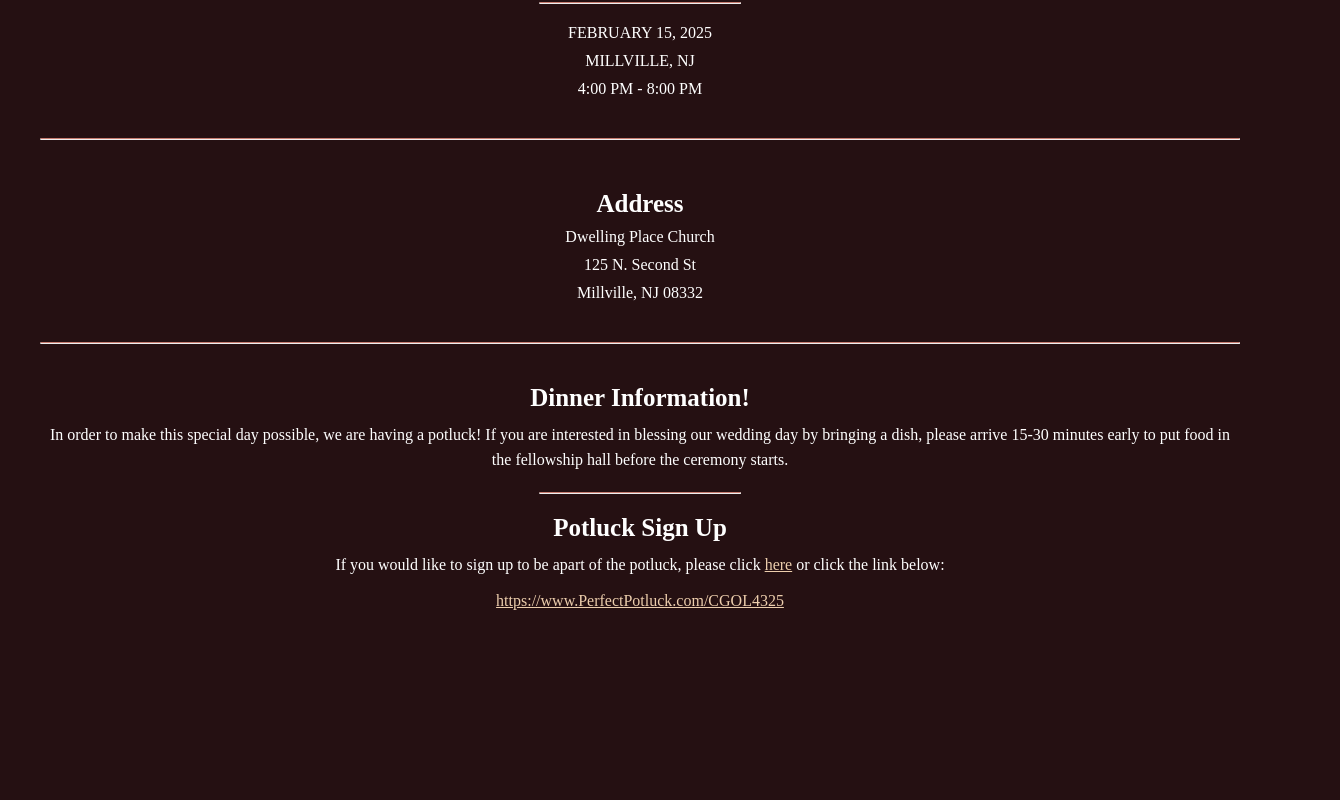
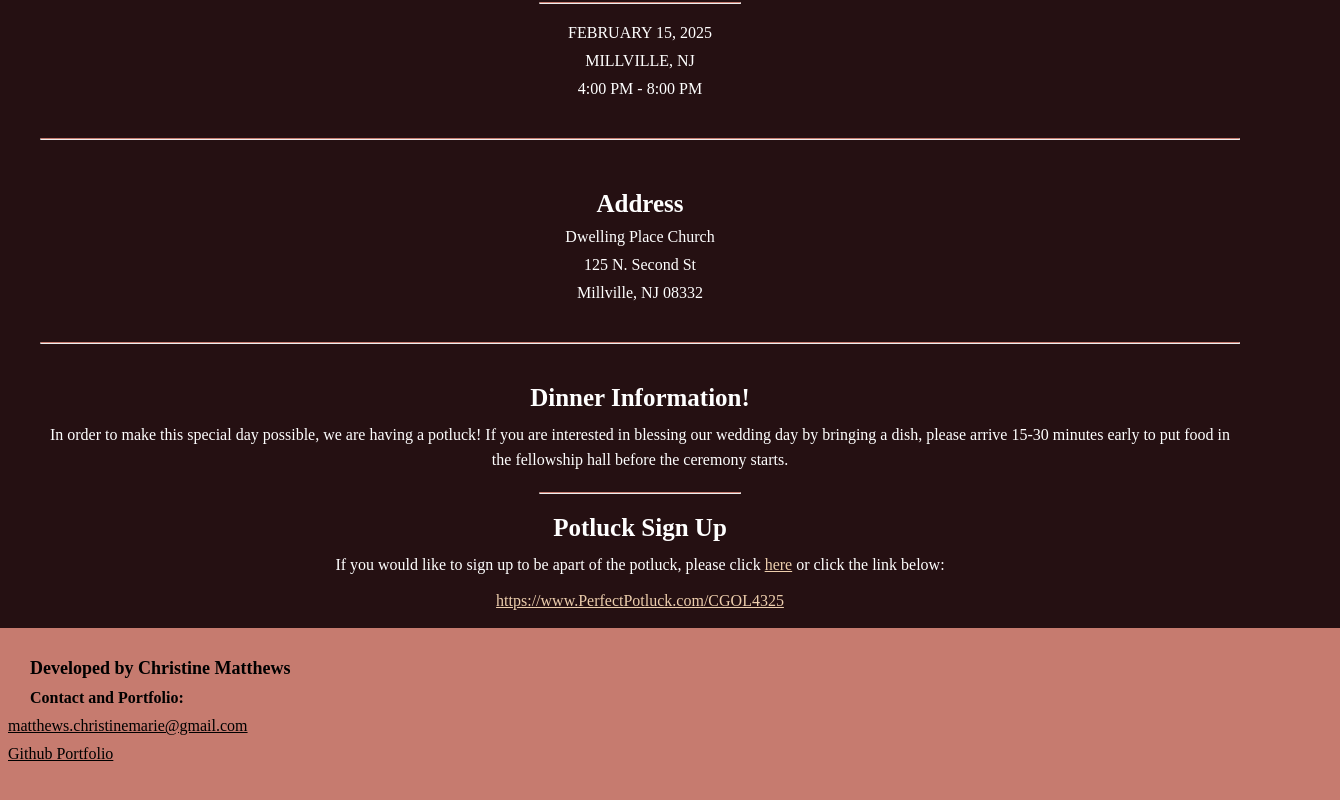
Before and after one commit to cmatthews3212/singer-wedding, a React (Vite) app: page / in a window 1280 px wide. Shown: the part 652-1452 px from the top of the page, 1340 px wide, since content can reach past the window. Before the commit the page ends 1302 px from the top, so only its background shows below. Built offline with nearby package versions, Linux system fonts and the light colour scheme.

Commit message:
add footer

```diff
--- a/src/App.css
+++ b/src/App.css
@@ -46,6 +46,7 @@
   background-color:	#251012;
 }
 
+
 /* header and nav */
 
 header {
@@ -81,7 +82,7 @@ header h1 {
   width: 100%;
   right: 0%;
   height: 100%;
-  margin-top: 50px;
+  margin-top: 60px;
 }
 
 .navItems ul li {
@@ -97,6 +98,9 @@ header h1 {
 
 }
 
+.nav-link.active {
+  color:#c67b6f;
+}
 
 /* Universal Pages */
 h2 {
@@ -171,3 +175,52 @@ a {
   justify-content: center;
   margin-top: 15px;
 }
+
+/* footer */
+
+#root {
+  position: relative;
+  min-height: 160vh;
+}
+footer {
+  background-color: #c67b6f;
+  padding: 30px;
+  /* margin-top: 100px; */
+  position: absolute;
+  top: 100%;
+  width: 100%;
+}
+
+footer h4 {
+  background-color: #c67b6f;
+  color: black;
+  font-size: 18px;
+}
+
+footer p {
+  background-color: #c67b6f;
+  text-align: left;
+  color: black;
+}
+
+
+footer p strong {
+  background-color: #c67b6f;
+}
+
+footer ul {
+  background-color: #c67b6f;
+}
+
+footer ul li {
+  background-color: #c67b6f;
+  margin: 10px 0px 10px 0px;
+  position: relative;
+  left: -5%;
+}
+
+footer ul li a {
+  background-color: #c67b6f;
+  color: black;
+
+}
--- a/src/components/Footer.jsx
+++ b/src/components/Footer.jsx
@@ -0,0 +1,20 @@
+import { useState } from 'react';
+
+const Footer = () => {
+
+    return (
+        <div>
+            <footer>
+                <h4>Developed by Christine Matthews</h4>
+                <p><strong>Contact and Portfolio:</strong></p>
+                <ul>
+                    <li><a href="mailto:matthews.christinemarie@gmail.com">matthews.christinemarie@gmail.com</a></li>
+                    <li><a href="https://github.com/cmatthews3212">Github Portfolio</a></li>
+                </ul>
+            </footer>
+        </div>
+    )
+
+}
+
+export default Footer;
--- a/src/components/Header.jsx
+++ b/src/components/Header.jsx
@@ -1,5 +1,6 @@
 import { useState } from 'react';
 import Navigation from './Navigation';
+import Footer from './Footer'
 import Home from './pages/Home';
 import Travel from './pages/Travel';
 import Registry from './pages/Registry';
@@ -34,6 +35,7 @@ const Header = () => {
                 ></Navigation>
             </header>
             <main>{renderPage()}</main>
+            <Footer></Footer>
         </div>
     )
 }
```
